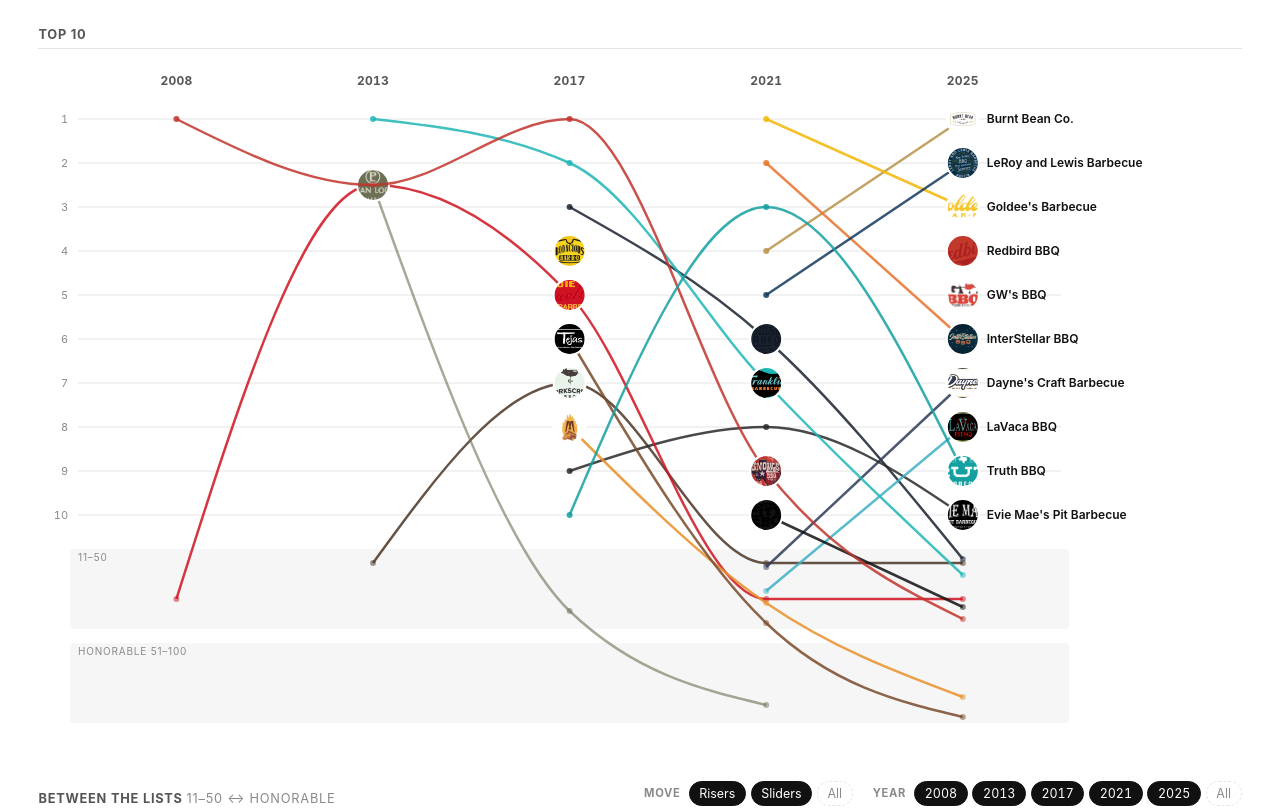
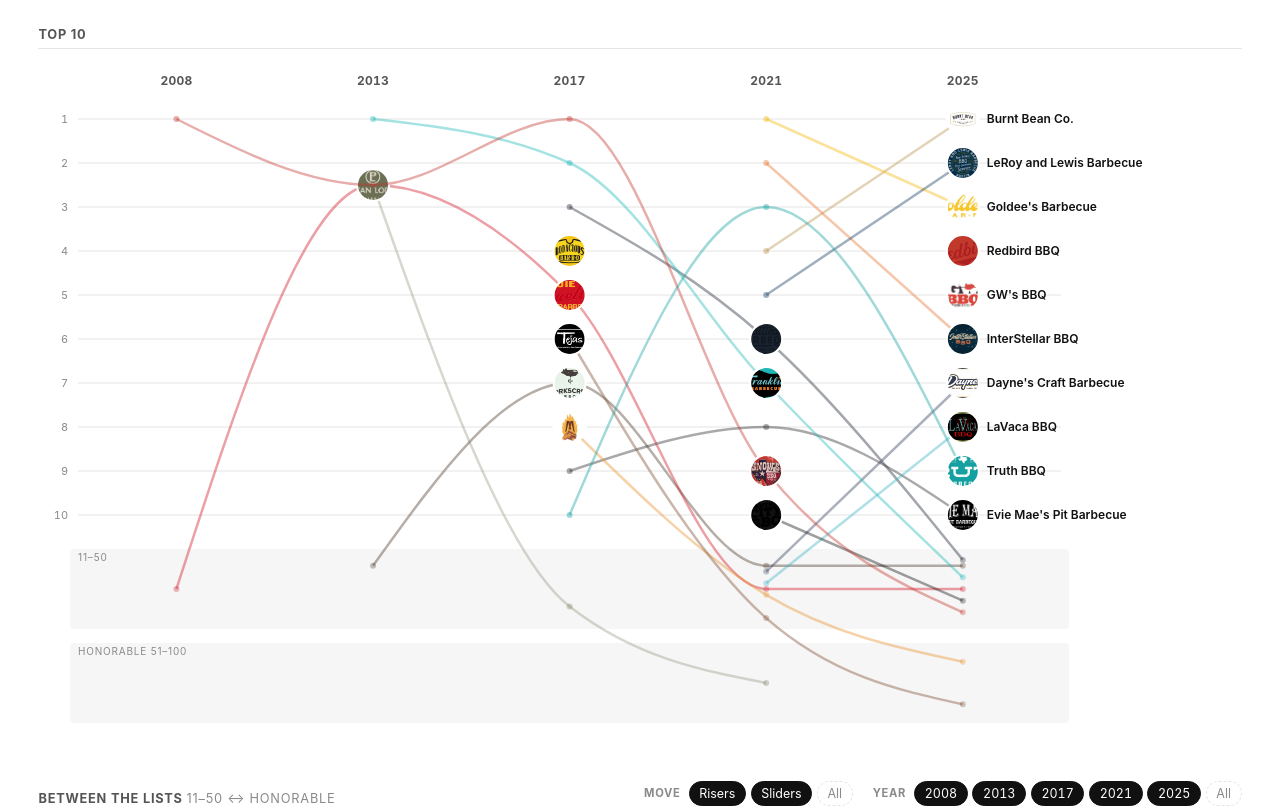
Before and after one commit to erikswedberg/smoke, a plain HTML site: page index.html in a window 1280 px wide. Shown: the top 809 px of the page. Drawn offline with nearby package versions, Linux system fonts and the light colour scheme.

Commit message:
bump-chart: per-band lane spread + lighter default lines
- Fix overlapping coins in the bands: lane-spread only among joints that
  actually visit a band (not all 20 lines), so two joints sharing the 11-50
  band (Cattleack, Panther City) sit ~40px apart instead of stacked. Stable
  per-band lanes; padded off band edges.
- Lines/nodes now light (opacity ~0.4) by default like the flow splines;
  hover darkens the active line to full weight against the faded rest.

Co-authored-by: Shelley <shelley@exe.dev>

```diff
--- a/css/bump-chart.css
+++ b/css/bump-chart.css
@@ -26,13 +26,13 @@
 /* lines */
 bump-chart .bump-line .seg {
   stroke-width: 2.5;
-  opacity: 0.85;
+  opacity: 0.4;            /* light by default, like the flow splines */
   transition: opacity 0.15s ease, stroke-width 0.15s ease;
 }
-bump-chart .bump-line.is-uncertain .seg { opacity: 0.6; }
-bump-chart .bump-line .node { opacity: 0.85; transition: opacity 0.15s ease; }
-bump-chart .bump-line .node.is-gutter { opacity: 0.5; }
-bump-chart .bump-line .node.is-uncertain { opacity: 0.45; }
+bump-chart .bump-line.is-uncertain .seg { opacity: 0.28; }
+bump-chart .bump-line .node { opacity: 0.4; transition: opacity 0.15s ease; }
+bump-chart .bump-line .node.is-gutter { opacity: 0.3; }
+bump-chart .bump-line .node.is-uncertain { opacity: 0.25; }
 
 /* coins */
 bump-chart .bump-coin { cursor: pointer; }
--- a/js/components/bump-chart.js
+++ b/js/components/bump-chart.js
@@ -116,21 +116,33 @@
     const x = d3.scalePoint().domain(yrs).range([M.left, width - M.right]).padding(0.5);
     const yRank = (r) => M.top + (r - 0.5) * rowH;
 
-    // jitter assigns each charted joint a stable lane within a band so the
-    // many lines that share a band don't perfectly overlap.
-    const jitter = new Map(trajs.map((t, i) => [t.id, i]));
-    const laneY = (top, bot, id) => {
-      const n = trajs.length || 1;
-      const f = ((jitter.get(id) ?? 0) + 0.5) / n;
-      return top + f * (bot - top);
+    // Lane assignment within a band. Spread only among the joints that
+    // ACTUALLY visit that band (not all 20 lines), so two joints sharing a
+    // band get the full band height between them instead of a ~4px sliver.
+    // Lanes are stable per band so a joint's line stays smooth across years.
+    const bandMembers = { fifty: [], honorable: [] };
+    for (const t of trajs) {
+      const bands = new Set(t.points.filter((p) => p && p.gutter).map((p) => p.band));
+      for (const b of bands) bandMembers[b].push(t.id);
+    }
+    const laneIndex = { fifty: new Map(), honorable: new Map() };
+    for (const b of ["fifty", "honorable"]) {
+      bandMembers[b].forEach((id, i) => laneIndex[b].set(id, i));
+    }
+    const laneY = (top, bot, band, id) => {
+      const n = Math.max(bandMembers[band].length, 1);
+      const i = laneIndex[band].get(id) ?? 0;
+      const pad = (bot - top) * 0.1;            // keep lanes off the band edges
+      const f = (i + 0.5) / n;                   // 0..1 across members
+      return (top + pad) + f * (bot - top - 2 * pad);
     };
     // Route a point to its Y: ranked -> rank row; band 'fifty' -> 11-50 band;
     // band 'honorable' -> 51-100 band.
     const slotY = (p, id) => {
       if (!p.gutter) return yRank(p.slot);
       return p.band === "honorable"
-        ? laneY(hundredTop, hundredBot, id)
-        : laneY(fiftyTop, fiftyBot, id);
+        ? laneY(hundredTop, hundredBot, "honorable", id)
+        : laneY(fiftyTop, fiftyBot, "fifty", id);
     };
 
     // (re)build the SVG root
```
